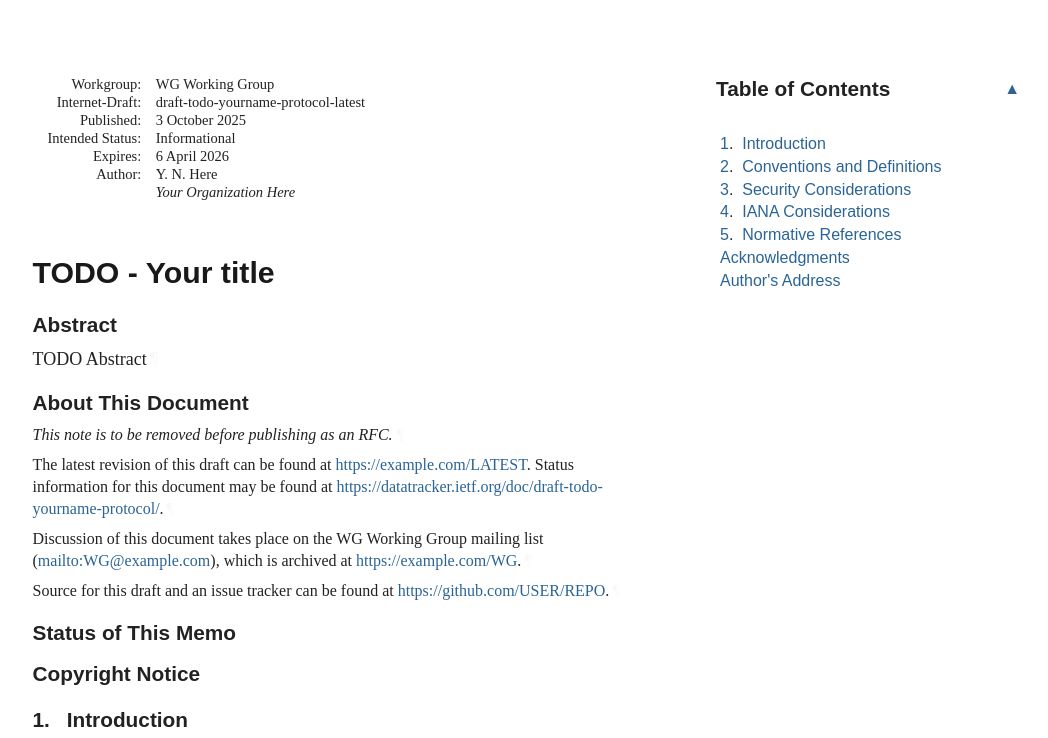
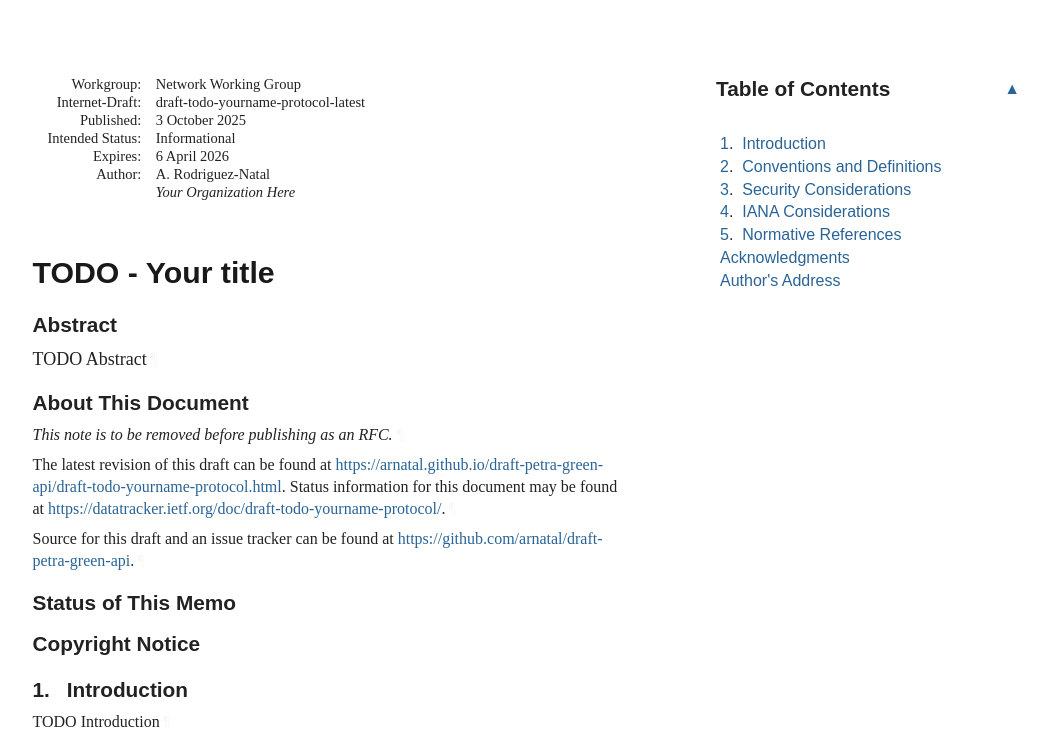
Before and after one commit to arnatal/draft-petra-green-api, a plain HTML site: page draft-todo-yourname-protocol.html in a window 1280 px wide. Shown: the top 738 px of the page, without its empty margins (92-1140 px from the left). Drawn offline with Linux system fonts and the light colour scheme; a web font is replaced by a local one.

Commit message:
Script updating gh-pages from e49cde0. [ci skip]

```diff
--- a/draft-todo-yourname-protocol.html
+++ b/draft-todo-yourname-protocol.html
@@ -5,7 +5,7 @@
 <meta content="Common,Latin" name="scripts">
 <meta content="initial-scale=1.0" name="viewport">
 <title>TODO - Your title</title>
-<meta content="Your Name Here" name="author">
+<meta content="Alberto Rodriguez-Natal" name="author">
 <meta content="
        TODO Abstract
     " name="description">
@@ -1049,7 +1049,7 @@ svg :is([fill="white"], [fill^="#fff"]) {
 <td class="right">October 2025</td>
 </tr></thead>
 <tfoot><tr>
-<td class="left">Here</td>
+<td class="left">Rodriguez-Natal</td>
 <td class="center">Expires 6 April 2026</td>
 <td class="right">[Page]</td>
 </tr></tfoot>
@@ -1058,7 +1058,7 @@ svg :is([fill="white"], [fill^="#fff"]) {
 <div id="internal-metadata" class="document-information">
 <dl id="identifiers">
 <dt class="label-workgroup">Workgroup:</dt>
-<dd class="workgroup">WG Working Group</dd>
+<dd class="workgroup">Network Working Group</dd>
 <dt class="label-internet-draft">Internet-Draft:</dt>
 <dd class="internet-draft">draft-todo-yourname-protocol-latest</dd>
 <dt class="label-published">Published:</dt>
@@ -1072,7 +1072,7 @@ svg :is([fill="white"], [fill^="#fff"]) {
 <dt class="label-authors">Author:</dt>
 <dd class="authors">
 <div class="author">
-      <div class="author-name">Y. N. Here</div>
+      <div class="author-name">A. Rodriguez-Natal</div>
 <div class="org">Your Organization Here</div>
 </div>
 </dd>
@@ -1089,14 +1089,10 @@ svg :is([fill="white"], [fill^="#fff"]) {
       </h2>
 <p id="section-note.1-1">This note is to be removed before publishing as an RFC.<a href="#section-note.1-1" class="pilcrow">¶</a></p>
 <p id="section-note.1-2">
-        The latest revision of this draft can be found at <span><a href="https://example.com/LATEST">https://example.com/LATEST</a></span>.
+        The latest revision of this draft can be found at <span><a href="https://arnatal.github.io/draft-petra-green-api/draft-todo-yourname-protocol.html">https://arnatal.github.io/draft-petra-green-api/draft-todo-yourname-protocol.html</a></span>.
         Status information for this document may be found at <span><a href="https://datatracker.ietf.org/doc/draft-todo-yourname-protocol/">https://datatracker.ietf.org/doc/draft-todo-yourname-protocol/</a></span>.<a href="#section-note.1-2" class="pilcrow">¶</a></p>
-<p id="section-note.1-3">
-        Discussion of this document takes place on the
-        WG Working Group mailing list (<span><a href="mailto:WG@example.com">mailto:WG@example.com</a></span>),
-        which is archived at <span><a href="https://example.com/WG">https://example.com/WG</a></span>.<a href="#section-note.1-3" class="pilcrow">¶</a></p>
-<p id="section-note.1-4">Source for this draft and an issue tracker can be found at
-        <span><a href="https://github.com/USER/REPO">https://github.com/USER/REPO</a></span>.<a href="#section-note.1-4" class="pilcrow">¶</a></p>
+<p id="section-note.1-3">Source for this draft and an issue tracker can be found at
+        <span><a href="https://github.com/arnatal/draft-petra-green-api">https://github.com/arnatal/draft-petra-green-api</a></span>.<a href="#section-note.1-3" class="pilcrow">¶</a></p>
 </section>
 <div id="status-of-memo">
 <section id="section-boilerplate.1">
@@ -1237,11 +1233,11 @@ appear in all capitals, as shown here.<a href="#section-2-1" class="pilcrow">¶<
 <a href="#name-authors-address" class="section-name selfRef">Author's Address</a>
       </h2>
 <address class="vcard">
-        <div dir="auto" class="left"><span class="fn nameRole">Your Name Here</span></div>
+        <div dir="auto" class="left"><span class="fn nameRole">Alberto Rodriguez-Natal</span></div>
 <div dir="auto" class="left"><span class="org">Your Organization Here</span></div>
 <div class="email">
 <span>Email:</span>
-<a href="mailto:your.email@example.com" class="email">your.email@example.com</a>
+<a href="mailto:natal@cisco.com" class="email">natal@cisco.com</a>
 </div>
 </address>
 </section>
```
Also changed, not shown: draft-todo-yourname-protocol.txt.
